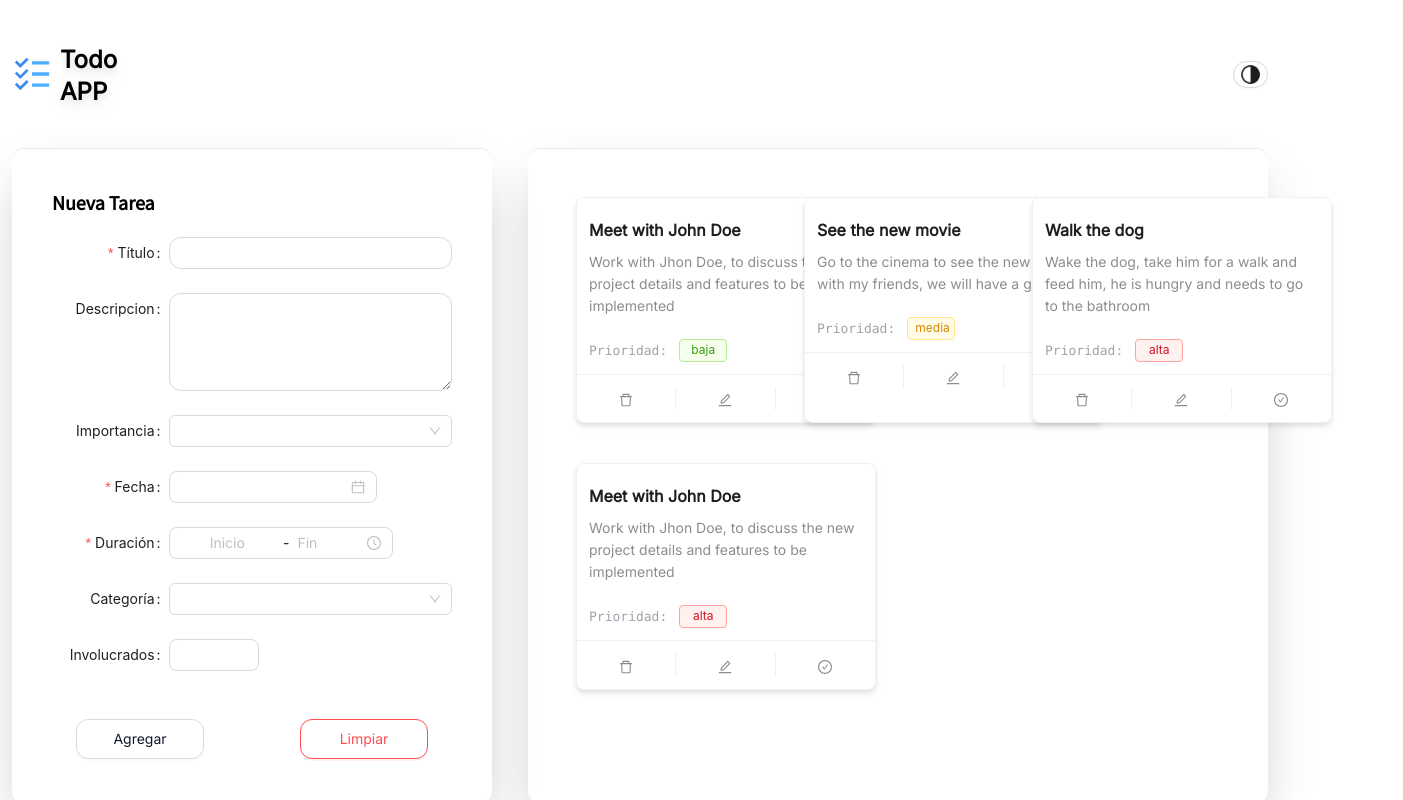
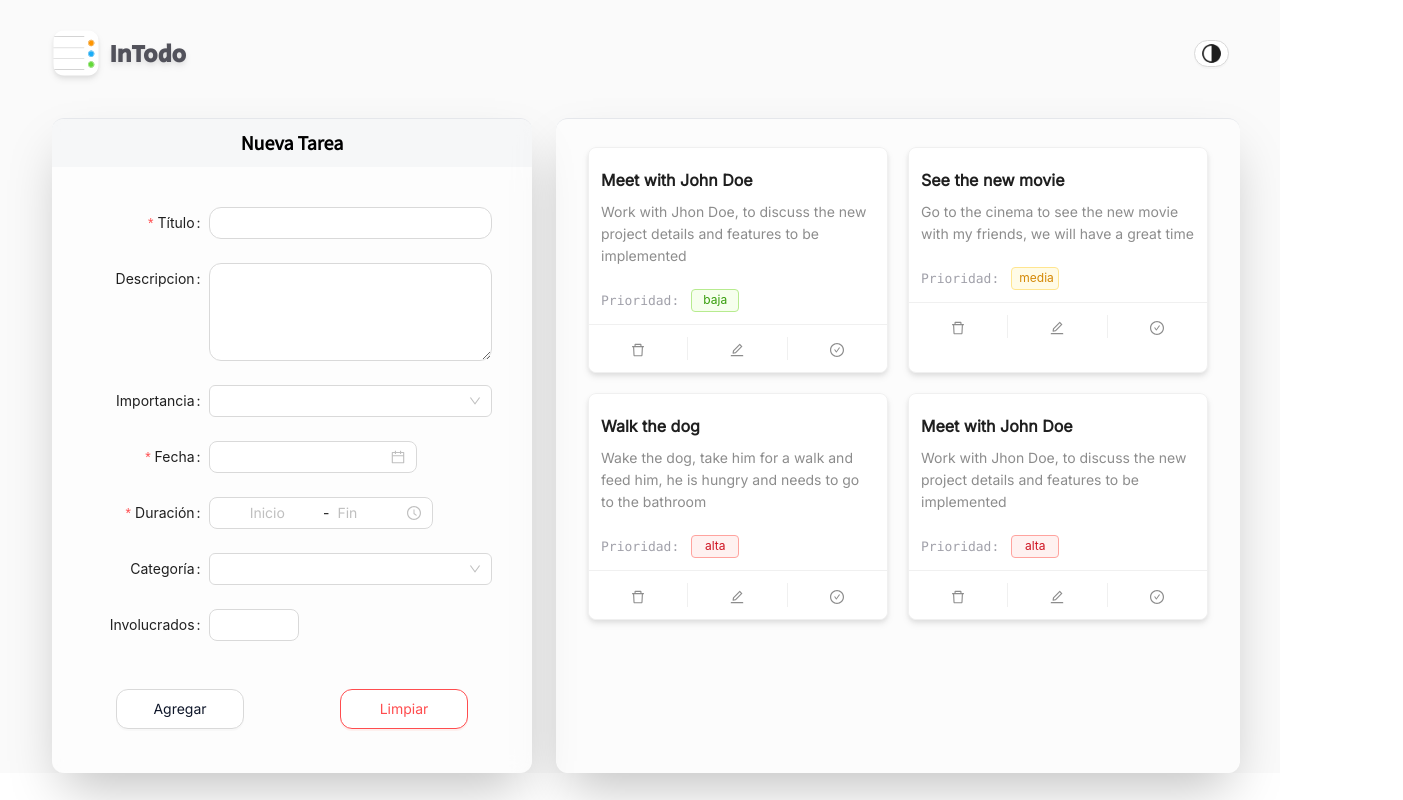
Before and after one commit to kralion/event-wise, a React (Vite) app: page / in a window 1280 px wide. Shown: the top 800 px of the page, 1403 px wide, since content can reach past the window. Built offline with nearby package versions, Linux system fonts and the light colour scheme.

Commit message:
style: TodoForm refactored for SEO & better customization

```diff
--- a/index.html
+++ b/index.html
@@ -4,7 +4,7 @@
     <meta charset="UTF-8" />
     <link rel="icon" type="image/svg+xml" href="/icon.png" />
     <meta name="viewport" content="width=device-width, initial-scale=1.0" />
-    <title>Todoo</title>
+    <title>InTodo</title>
   </head>
   <body>
     <div id="root"></div>
--- a/src/App.tsx
+++ b/src/App.tsx
@@ -5,7 +5,8 @@ import { ConfigProvider, theme, Button, Spin } from "antd";
 import darkThemeIcon from "./assets/darkThemeIcon.png";
 import lightThemeIcon from "./assets/lightThemeIcon.png";
 import esES from "antd/es/locale/es_ES";
-import logo from "/logo.svg";
+import logo from "./assets/logo.svg";
+
 import { TodoProvider } from "./context/TodoContext";
 function App() {
 	const [loading, setLoading] = useState(true);
@@ -31,15 +32,15 @@ function App() {
 						<Spin size="large" />
 					</div>
 				) : (
-					<div className="App mb-28 flex flex-col justify-center items-center">
-						<header className=" grid lg:grid-cols-7 grid-cols-3 gap-3 lg:gap-5 items-center my-10 mx-3 ">
-							<div className=" flex justify-center">
-								<img src={logo} alt="Logo" />
-								<p className="font-Inter pl-2  pt-1 drop-shadow-lg font-bold text-2xl">
-									Todo APP
+					<div className="App bg-neutral-100/50 flex flex-col justify-center items-center">
+						<header className=" grid lg:grid-cols-7 grid-cols-3 gap-3 lg:gap-5 items-center mt-7 mb-10 mx-3 ">
+							<div className=" flex items-center drop-shadow-md">
+								<img src={logo} width={50} alt="Logo" />
+								<p className="font-SecularOne pl-2  pt-1 text-zinc-600 font-semibold text-2xl">
+									InTodo
 								</p>
 							</div>
-							<div className="lg:col-end-13 col-end-5 lg:ml-5 flex justify-center items-center">
+							<div className="lg:col-end-11 col-end-5 lg:ml-5 flex justify-center items-center">
 								<Button
 									className="active:bg-zinc-900 rounded-full px-1 w-auto h-auto"
 									onClick={handleThemeChange}
--- a/src/components/TodoForm.tsx
+++ b/src/components/TodoForm.tsx
@@ -63,12 +63,14 @@ function TodoForm() {
 	};
 
 	return (
-		<div>
-			<div className="backdrop-blur bg-white/50 shadow-2xl w-auto mx-3 border-t rounded-xl px-10 pt-10 pb-5">
-				<h1 className="lg:text-xl text-md font-SourceSansPro font-semibold pb-5">
+		<section
+			className="backdrop-blur  bg-white/50 shadow-2xl w-auto mx-3 border-t rounded-xl   pb-5"
+			id="todo-form"
+		>
+			<h1 className="lg:text-xl rounded-t-xl text-center py-2.5 bg-gray-100/70 text-md font-SourceSansPro font-semibold ">
 				{editMode ? "Editar Tarea" : "Nueva Tarea"}
 			</h1>
-				<section className="todo-form" id="todo-form">
+			<div className="px-10 pt-10">
 				<Form
 					labelCol={{ span: 7 }}
 					wrapperCol={{ span: 24 }}
@@ -177,9 +179,8 @@ function TodoForm() {
 						</Form.Item>
 					</div>
 				</Form>
+			</div>
 		</section>
-			</div>
-		</div>
 	);
 }
 
--- a/src/components/TodoList.tsx
+++ b/src/components/TodoList.tsx
@@ -8,18 +8,22 @@ function TodoList() {
 	return (
 		<section
 			id="todos"
-			className="w-auto mx-3  border-t rounded-xl px-5 py-12 shadow-2xl"
+			className="w-auto border-t bg-white/50 rounded-xl px-5 py-7 shadow-2xl"
 		>
-			<div className=" grid lg:grid-cols-3  gap-10 mx-7">
-				{todos.length === 0 ? (
-					<div className="text-center">
+			{todos.length === 0 ? (
+				<div className=" flex lg:flex-col py-3 lg:w-[644px] text-center">
+					<div className="mt-48">
 						<h1 className="text-2xl font-semibold">No hay tareas</h1>
 						<p className="text-gray-500">Agrega una tarea para comenzar</p>
 					</div>
-				) : (
-					todos.map((todo: Todo) => <TodoCard key={todo.id} todo={todo} />)
-				)}
-			</div>
+				</div>
+			) : (
+				<div className=" grid lg:grid-cols-2 grid-col-1 justify-center  gap-5 mx-3">
+					{todos.map((todo: Todo) => (
+						<TodoCard key={todo.id} todo={todo} />
+					))}
+				</div>
+			)}
 		</section>
 	);
 }
--- a/src/index.css
+++ b/src/index.css
@@ -1,6 +1,7 @@
 @import url("https://fonts.googleapis.com/css2?family=Roboto&display=swap");
 @import url("https://fonts.googleapis.com/css2?family=Inter&display=swap");
 @import url('https://fonts.googleapis.com/css2?family=Source+Sans+Pro&display=swap');
+@import url('https://fonts.googleapis.com/css2?family=Secular+One&display=swap');
 @tailwind base;
 @tailwind components;
 @tailwind utilities;
--- a/tailwind.config.cjs
+++ b/tailwind.config.cjs
@@ -7,6 +7,7 @@ module.exports = {
 				Roboto: ["Roboto", "sans-serif"],
 				Inter: ["Inter", "sans-serif"],
 				SourceSansPro: ["Source Sans Pro", "sans-serif"],
+				SecularOne: ["Secular One", "sans-serif"],
 			},
 			backgroundImage: {
 				waves: "url('/src/assets/waves.svg')",
```
Also changed, not shown: src/assets/logo.svg (added). Lines whose indentation alone changed are shown as unchanged.
